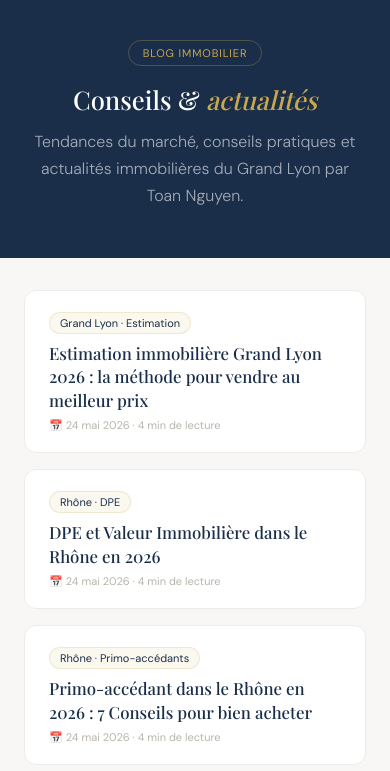
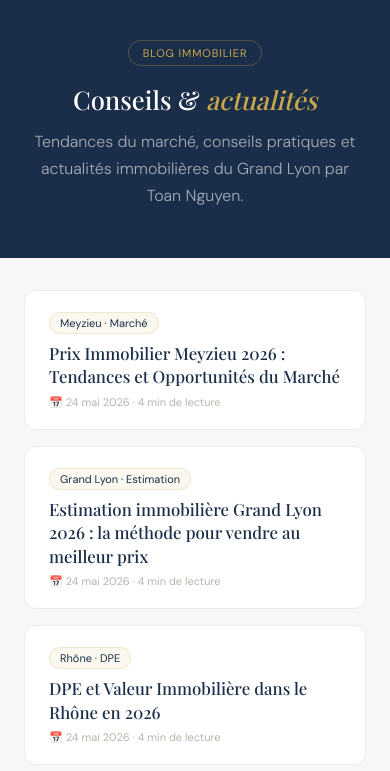
Before and after one commit to ttnguyenproprietesprives-hue/Toan-Immo-Lyon, a website: page public/blog/index.html in a window 390 px wide. Shown: the part 73-844 px from the top of the page. Drawn offline with nearby package versions, Linux system fonts and the light colour scheme.

Commit message:
Blog index: ajout Prix Immobilier Meyzieu 2026 : Tendances et Opportunités du Marché

```diff
--- a/public/blog/index.html
+++ b/public/blog/index.html
@@ -56,6 +56,14 @@
 
 <main class="main">
   <div class="articles">
+    <a href="/blog/meyzieu-prix-immobiliers-2026.html" class="article-card">
+      <div class="article-thumb"><div style="font-size:11px;padding:3px 10px;border-radius:99px;background:rgba(201,168,76,0.2);color:#C9A84C;border:1px solid rgba(201,168,76,0.3);">Marché</div></div>
+      <div class="article-body">
+        <div class="article-tag">Meyzieu · Marché</div>
+        <div class="article-title">Prix Immobilier Meyzieu 2026 : Tendances et Opportunités du Marché</div>
+        <div class="article-meta">📅 24 mai 2026 · 4 min de lecture</div>
+      </div>
+    </a>
     <a href="/blog/le-grand-lyon-comment-bien-2026.html" class="article-card">
       <div class="article-thumb"><div style="font-size:11px;padding:3px 10px;border-radius:99px;background:rgba(201,168,76,0.2);color:#C9A84C;border:1px solid rgba(201,168,76,0.3);">Conseils</div></div>
       <div class="article-body">
```
